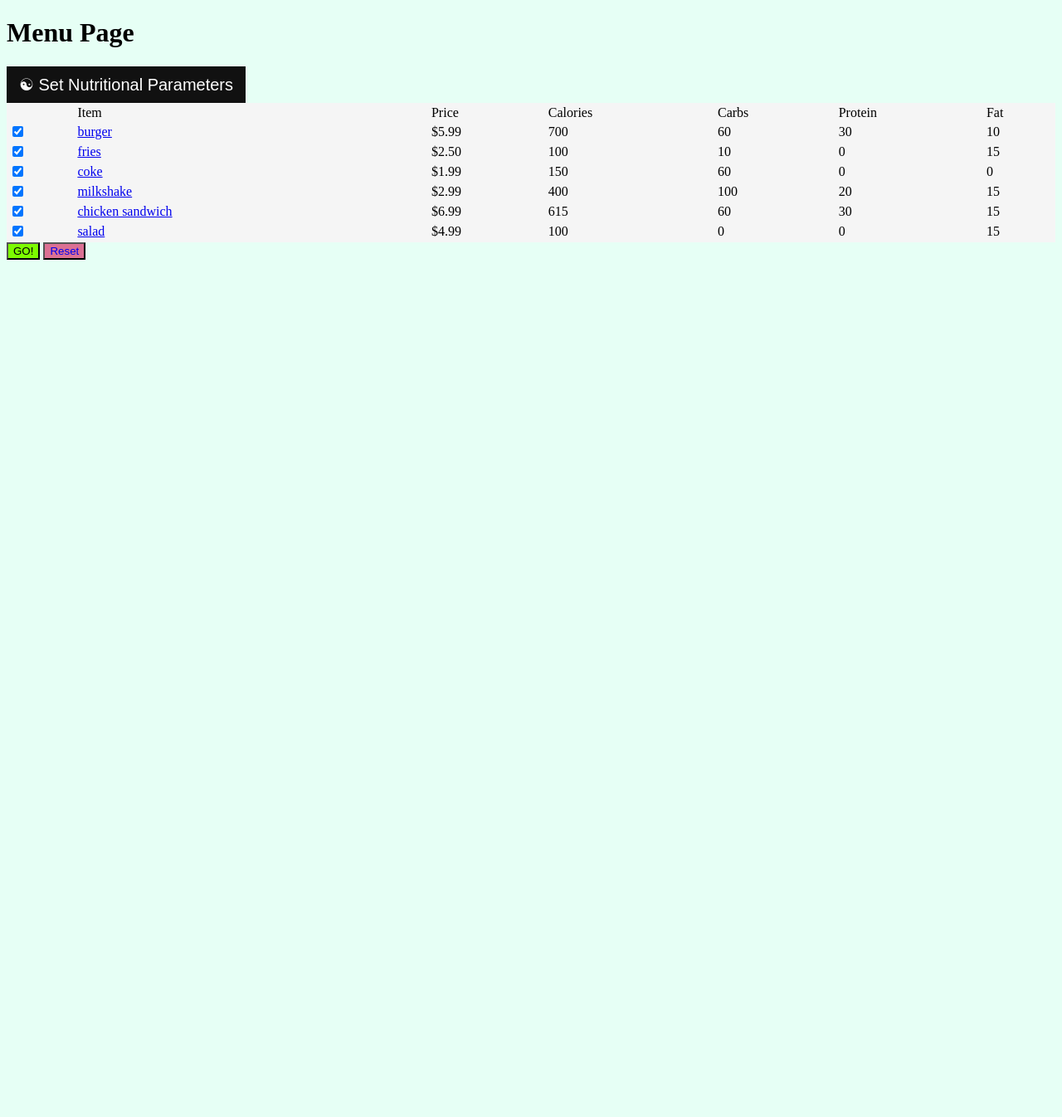
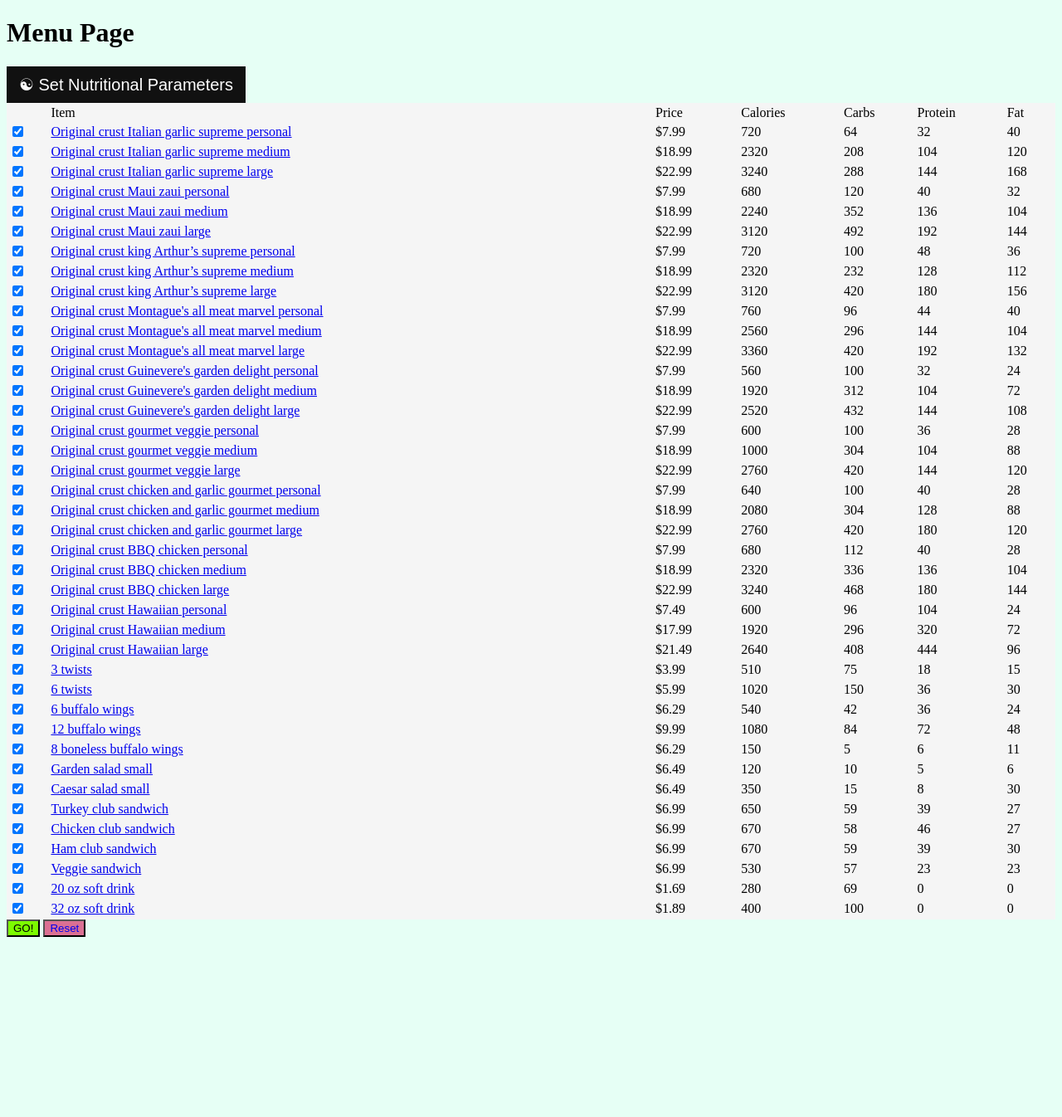
Before and after one commit to KennethVelarde/FullandFit, a Django app: page /menu in a window 1280 px wide. Shown: the top 1346 px of the page at 83% size. Run offline with Django 3.2, Linux system fonts and the light colour scheme.

Commit message:
Added maximize functio and added a csv menu from roundtable

```diff
--- /dev/null
+++ b/fullandfit/csv_parse.py
@@ -0,0 +1,29 @@
+import csv
+
+
+def read_menu(csv_file_name):
+    menu = []
+    with open(csv_file_name, 'r') as csv_file:
+        reader = csv.reader(csv_file)
+
+        id = 0
+        skip_header = True
+        for line in reader:
+            if skip_header:
+                skip_header = False
+                continue
+
+            item = dict()
+            item["name"] = line[0]
+            item["id"] = id
+            item["price"] = float(line[1])
+            item["calories"] = int(line[2])
+            item["carbs"] = int(line[3])
+            item["protein"] = int(line[4])
+            item["fat"] = int(line[5])
+
+            menu.append(item)
+
+            id += 1
+
+    return menu
--- /dev/null
+++ b/fullandfit/static/Menu_CSV/roundtable.csv
@@ -0,0 +1,41 @@
+name,price,calories,carbs,protein,fat
+Original crust Italian garlic supreme personal,7.99,720,64,32,40
+Original crust Italian garlic supreme medium,18.99,2320,208,104,120
+Original crust Italian garlic supreme large,22.99,3240,288,144,168
+Original crust Maui zaui personal,7.99,680,120,40,32
+Original crust Maui zaui medium,18.99,2240,352,136,104
+Original crust Maui zaui large,22.99,3120,492,192,144
+Original crust king Arthur’s supreme personal,7.99,720,100,48,36
+Original crust king Arthur’s supreme medium,18.99,2320,232,128,112
+Original crust king Arthur’s supreme large,22.99,3120,420,180,156
+Original crust Montague's all meat marvel personal,7.99,760,96,44,40
+Original crust Montague's all meat marvel medium,18.99,2560,296,144,104
+Original crust Montague's all meat marvel large,22.99,3360,420,192,132
+Original crust Guinevere's garden delight personal,7.99,560,100,32,24
+Original crust Guinevere's garden delight medium,18.99,1920,312,104,72
+Original crust Guinevere's garden delight large,22.99,2520,432,144,108
+Original crust gourmet veggie personal,7.99,600,100,36,28
+Original crust gourmet veggie medium,18.99,1000,304,104,88
+Original crust gourmet veggie large,22.99,2760,420,144,120
+Original crust chicken and garlic gourmet personal,7.99,640,100,40,28
+Original crust chicken and garlic gourmet medium,18.99,2080,304,128,88
+Original crust chicken and garlic gourmet large,22.99,2760,420,180,120
+Original crust BBQ chicken personal,7.99,680,112,40,28
+Original crust BBQ chicken medium,18.99,2320,336,136,104
+Original crust BBQ chicken large,22.99,3240,468,180,144
+Original crust Hawaiian personal,7.49,600,96,104,24
+Original crust Hawaiian medium,17.99,1920,296,320,72
+Original crust Hawaiian large,21.49,2640,408,444,96
+3 twists,3.99,510,75,18,15
+6 twists,5.99,1020,150,36,30
+6 buffalo wings,6.29,540,42,36,24
+12 buffalo wings,9.99,1080,84,72,48
+8 boneless buffalo wings,6.29,150,5,6,11
+Garden salad small,6.49,120,10,5,6
+Caesar salad small,6.49,350,15,8,30
+Turkey club sandwich,6.99,650,59,39,27
+Chicken club sandwich,6.99,670,58,46,27
+Ham club sandwich,6.99,670,59,39,30
+Veggie sandwich,6.99,530,57,23,23
+20 oz soft drink,1.69,280,69,0,0
+32 oz soft drink,1.89,400,100,0,0
--- a/fullandfit/static/css/menu.css
+++ b/fullandfit/static/css/menu.css
@@ -3,7 +3,7 @@
     background-color: whitesmoke;
 }
 
-#macronutrient_parameters_table{
+#nutrient_parameters{
     width: 50%;
     background-color: grey;
 }
@@ -35,7 +35,7 @@
   z-index: 1; /* Stay on top */
   top: 0;
   left: 0;
-  background-color: #111; /* Black*/
+  background-color: grey; /* Black*/
   overflow-x: hidden; /* Disable horizontal scroll */
   padding-top: 60px; /* Place content 60px from the top */
   transition: 0.5s; /* 0.5 second transition effect to slide in the sidepanel */
@@ -78,3 +78,50 @@
 #open_btn:hover {
   background-color: #444;
 }
+
+/* radio button styling */
+
+.radiobutton {
+  list-style-type: none;
+  margin: 25px 0 0 0;
+  padding: 0;
+}
+
+.radiobutton {
+  float: left;
+  margin: 0 5px 0 0;
+  width: 100px;
+  height: 40px;
+  position: relative;
+}
+
+.radiobutton label,
+.radiobutton input {
+  display: block;
+  position: absolute;
+  top: 0;
+  left: 0;
+  right: 0;
+  bottom: 0;
+}
+
+.radiobutton input[type="radio"] {
+  opacity: 0.01;
+  z-index: 100;
+}
+
+.radiobutton input[type="radio"]:checked+label,
+.Checked+label {
+  background: yellow;
+}
+
+.radiobutton label {
+  padding: 5px;
+  border: 1px solid #CCC;
+  cursor: pointer;
+  z-index: 90;
+}
+
+.radiobutton label:hover {
+  background: #DDD;
+}
--- a/fullandfit/templates/menu.html
+++ b/fullandfit/templates/menu.html
@@ -13,46 +13,62 @@
     <form method="post" >
         {% csrf_token %}
         <div id="nutrition_parameters" class="sidepanel">
+            <div id="algorithm_selection">
+                <table>
+                    <tr>
+                        <td class="radiobutton">
+                            <input type="radio" id="max" name="algorithm_selection" value="max"/>
+                            <label for="max">Maximize</label>
+                        </td>
+                        <td class="radiobutton">
+                            <input type="radio" id="min" name="algorithm_selection" value="min"/>
+                            <label for="min">Minimize</label>
+                        </tdi>
+                        <td class="radiobutton">
+                            <input type="radio" id="target" name="algorithm_selection" value="target"/>
+                            <label for="target">Target</label>
+                        </td>
+                    </tr>
+                </table>
+            </div>
             <a href="javascript:void(0)" class="close_btn" onclick="close_nutrition()">&times;</a>
 
             <table id="macronutrient_parameters_table">
                 <tr>
-                    <td>Price</td>
-                    <td><input type="number" name="price" step="0.01" placeholder="Amount to spend" ></td>
+                    <td>Price $</td>
+                    <td><input type="number" name="price" step="0.01" placeholder="Enter amount in USD" ></td>
+                </tr>
+                <tr class="radiobuttons">
+                    <td class="radiobutton">
+                        <input type="radio" id="caloriesbtn" name="nutrient_selection" value="calories"/>
+                        <label for="caloriesbtn">Calories</label>
+                    </td>
+                    <td><input type="number" name="calories" value="0"></td>
+                    <td><p>kCal</p></td>
                 </tr>
                 <tr>
-                    <td>Calories</td>
-                    <td><input type="number" name="calories"></td>
+                    <td class="radiobutton">
+                        <input type="radio" id="carbsbtn" name="nutrient_selection" value="carbs"/>
+                        <label for="carbsbtn">Carbs</label>
+                    </td>
+                    <td><input type="number" name="carbs" value="0"></td>
+                    <td><p>grams</p></td>
                 </tr>
                 <tr>
-                    <td>Carbs</td>
-                    <td><input type="number" name="carbs"></td>
-                    <td>
-                        <select name="carb_measure">
-                            <option value="g">g</option>
-                            <option value="percent">%</option>
-                        </select>
+                    <td class="radiobutton">
+                        <input type="radio" id="proteinbtn" name="nutrient_selection" value="protein"/>
+                        <label for="proteinbtn">Protein</label>
                     </td>
+                    <td><input type="number" name="protein" value="0"></td>
+                    <td><p>grams</p></td>
                 </tr>
                 <tr>
-                    <td>Protein</td>
-                    <td><input type="number" name="protein"></td>
-                    <td>
-                        <select name="protein_measure">
-                            <option value="g">g</option>
-                            <option value="percent">%</option>
-                        </select>
+                    <td class="radiobutton">
+                        <input type="radio" id="fatbtn" name="nutrient_selection" value="fat"/>
+                        <label for="fatbtn">Fat</label>
                     </td>
-                </tr>
-                <tr>
-                    <td>Fat</td>
-                    <td><input type="number" name="fat"></td>
-                    <td>
-                        <select name="fat_measure">
-                            <option value="g">g</option>
-                            <option value="percent">%</option>
-                        </select>
-                    </td>
+                    <td><input type="number" name="fat" value="0"></td>
+                    <td><p>grams</p></td>
                 </tr>
             </table>
         </div>
--- a/fullandfit/views.py
+++ b/fullandfit/views.py
@@ -1,10 +1,10 @@
 import os
 import pathlib
 from fullandfit.nutrition_optimization import *
+from fullandfit.csv_parse import *
 
 
 from django.shortcuts import render, redirect
-from django.http import HttpResponse
 from FullandFit.settings import STATIC_ROOT
 
 IMG_DIR = os.path.join(STATIC_ROOT, "img")
@@ -28,59 +28,52 @@ def restaurants_page(request):
 
 def menu_page(request):
 
+
+
     # make database selection
-    test_menu = dict()
-    test_menu[0] = {"id": 0, "name": "burger", "price": 5.99, "calories": 700, "carbs": 60, "protein": 30, "fat": 10}
-    test_menu[1] = {"id": 1, "name": "fries", "price": 2.50, "calories": 100, "carbs": 10, "protein": 0, "fat": 15}
-    test_menu[2] = {"id": 2, "name": "coke", "price": 1.99, "calories": 150, "carbs": 60, "protein": 0, "fat": 0}
-    test_menu[3] = {"id": 3, "name": "milkshake", "price": 2.99, "calories": 400, "carbs": 100, "protein": 20, "fat": 15}
-    test_menu[4] = {"id": 4, "name": "chicken sandwich", "price": 6.99, "calories": 615, "carbs": 60, "protein": 30, "fat": 15}
-    test_menu[5] = {"id": 5, "name": "salad", "price": 4.99, "calories": 100, "carbs": 0, "protein": 0, "fat": 15}
+    menu = read_menu(os.path.join(STATIC_ROOT, "Menu_CSV/roundtable.csv"))
 
     items = []
 
     if request.method == "POST" and request.POST.getlist('items') is not None:
         item_list = request.POST.getlist('items')
         params = request.POST.dict()
-        # print(params)
+        print(params)
 
         for id in item_list:
             id = int(id)
-            items.append(test_menu[id])
+            items.append(menu[id])
 
         nutrient = ""
         value = 0
         price = 0
+        algorithm = params["algorithm_selection"]
 
         if params["price"] != '':
             price = float(params["price"])
 
-        if params["carbs"] != '':
+        if params["nutrient_selection"] != '':
+            nutrient = params["nutrient_selection"]
+
+        if nutrient == "carbs":
             value = int(params["carbs"])
-            nutrient = "carbs"
-        elif params["protein"] != '':
+        elif nutrient == "protein":
             value = int(params["protein"])
-            nutrient = "protein"
-        elif params["fat"] != '':
+        elif nutrient == "fat":
             value = int(params["fat"])
-            nutrient = "fat"
-        elif params["calories"] != '':
+        elif nutrient == "calories":
             value = int(params["calories"])
-            nutrient = "calories"
 
-        if nutrient != "":
-            items = remove_items_conditionally(items, nutrient, lambda x, y: x > y, limit=5)
-            items = sort_items_by_nutrient(items, nutrient, reverse=True)
-            items = get_combos_close_to(items, nutrient, value)
-            items = compact_combos(items)
-
-        if price != "":
-            items = remove_items_conditionally(items, "price", lambda x, y: x <= y, limit=price)
+        if algorithm == "target":
+            items = get_target(items, nutrient, value)
+        elif algorithm == "max":
+            items = get_max(items, nutrient, price)
 
 
+        if price > 0:
+            items = remove_items_conditionally(items, "price", lambda x, y: x <= y, limit=price)
     else:
-        for k in test_menu.keys():
-            items.append(test_menu[k])
+        items = menu
 
     ctx = {"items": items}
 
```
Also changed, not shown: fullandfit/knapsack_test.py (+5 -7 lines), fullandfit/nutrition_optimization.py (+41 -2 lines), 11 other files.
